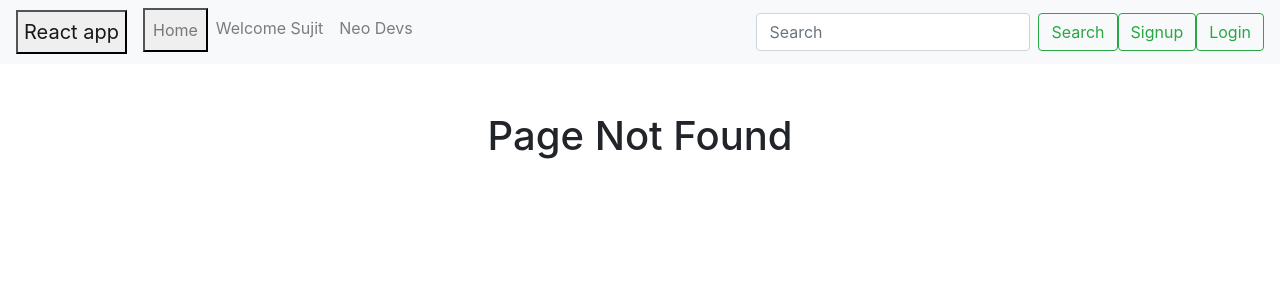
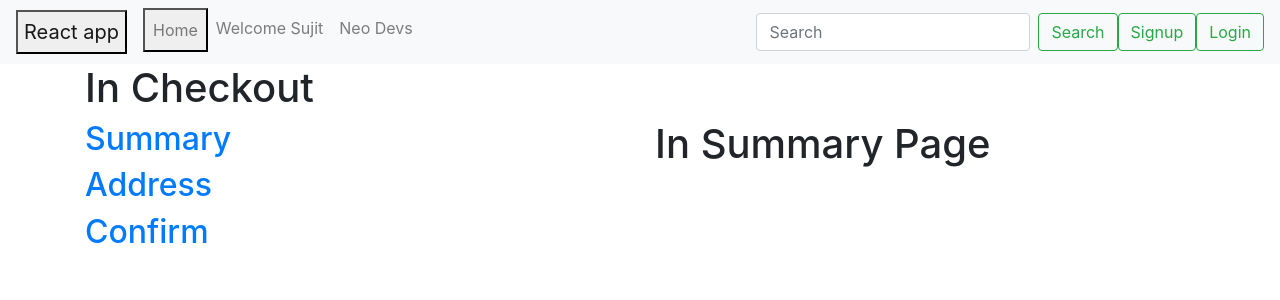
Before and after one commit to sujit3472/reactApp, a React (Create React App) app: page /checkout/summary in a window 1280 px wide. Before the commit this address had no page. Shown: the top 300 px of the page. Built offline with nearby package versions, Linux system fonts and the light colour scheme.

Commit message:
nested routing and env file creation, js file hide, logout button show if token found

```diff
--- a/src/App.js
+++ b/src/App.js
@@ -1,4 +1,4 @@
-import {useState, useEffect} from "react";
+import React, {Suspense, useState, useEffect} from "react";
 import {BrowserRouter as Router, Route, Switch} from "react-router-dom";
 import Navbar from './component/Navbar.js';
 import Signup from './component/signup.js';
@@ -7,10 +7,16 @@ import Pagenotfound from './component/pagenotfound.js'
 import Login from './component/Login.js'
 import Search from './component/Search.js'
 import CakeDetails from './component/CakeDetails.js'
+// import Cart from './component/Cart.js'
+import Checkout from './component/Checkout.js'
+import axios from 'axios';
 
 
 function App() {
 	var [login, setLogin] = useState(false)
+	var Cart = React.lazy(() => import('./component/Cart.js'));
+	Cart = <Suspense fallback={ <div> Loading..... </div>}><Cart></Cart></Suspense>
+
 	/*var myphone = () => {
 		setLogin(true);
 
@@ -24,7 +30,30 @@ function App() {
 		//alert("view render")
 	}, [maxdislike])*/
 	var details = {projectname : "React app", username : "Tester"};
+	console.log(localStorage.getItem('userAccessToken'));
 
+	useEffect(() => {
+		if(localStorage.getItem('userAccessToken')) {
+			axios({
+				method : 'get',
+				url : process.env.REACT_APP_BASE_URL + '/getuserdetails',
+				headers:{
+					authtoken : localStorage.getItem('userAccessToken')
+				}
+			}).then((response) =>  {
+				if(response.data.data.token) {
+					console.log("token valid");
+					setLogin(true);
+				}
+				else {
+					setLogin(false);
+				}
+			}, (error) => {
+
+			})
+		}
+
+	}, []);
 
   	return (
     	<div className="App">
@@ -38,6 +67,8 @@ function App() {
 		    	<Route exact path="/login" component={Login}></Route>
 		    	<Route exact path="/search" component={Search}></Route>
 		    	<Route exact path="/cake/:cakeid" component={CakeDetails}></Route>
+		    	<Route exact path="/cart/" >{Cart}</Route>
+		    	<Route path="/checkout"><Checkout/></Route>
 		    	<Route exact path="/*" component={Pagenotfound}></Route>
 			</Switch>
 	    	</Router>
--- /dev/null
+++ b/src/component/Address.js
@@ -0,0 +1,8 @@
+function Address() {
+	return (
+		<>
+		<h1>In Address page</h1>
+		</>
+	)
+}
+export default Address;
--- a/src/component/CakeDetails.js
+++ b/src/component/CakeDetails.js
@@ -8,7 +8,7 @@ function CakeDetails(props) {
 	var [isloading, setLoading]    = useState(true);
 	useEffect(() => {
 		axios({
-			url : 'https://apibyashu.herokuapp.com/api/cake/'+params.cakeid,
+			url : process.env.REACT_APP_BASE_URL+'/cake/'+params.cakeid,
 			method : 'get',
 			data : JSON}
 		).then((response) => {
--- /dev/null
+++ b/src/component/Cart.js
@@ -0,0 +1,15 @@
+import {Link} from "react-router-dom"
+function Cart(props) {
+
+	return (
+		<div className="container">
+			<h1>In Cart</h1>
+			<div className="row">
+				<Link to="/checkout">Checkout</Link>
+
+			</div>
+		</div>
+	)
+}
+
+export default Cart
--- /dev/null
+++ b/src/component/Checkout.js
@@ -0,0 +1,34 @@
+import {Link, Route, Redirect} from "react-router-dom"
+import {useRouteMatch} from "react-router-dom"
+import Summary from './Summary.js'
+import Address from './Address.js'
+import Confirm from './Confirm.js'
+
+
+function Checkout(props) {
+	var {path} = useRouteMatch();
+	// alert(JSON.stringify(path));
+	return(
+		<>
+		<div className="container">
+			<h1>In Checkout</h1>
+			<div className="row">
+
+				<div className="col-md-6">
+					<Link to={`${path}/summary`}><h2>Summary</h2></Link>
+					<Link to={`${path}/address`}><h2>Address</h2></Link>
+					<Link to={`${path}/confirm`}><h2>Confirm</h2></Link>
+				</div>
+
+				<div className="col-md-6">
+					<Route exact path={path}><Redirect to={`${path}/summary`}></Redirect></Route>
+					<Route exact path={`${path}/summary`} ><Summary/></Route>
+					<Route exact path={`${path}/address`} component={Address}></Route>
+					<Route exact path={`${path}/confirm`} component={Confirm}></Route>
+				</div>
+			</div>
+		</div>
+		</>
+	)
+}
+export default Checkout
--- /dev/null
+++ b/src/component/Confirm.js
@@ -0,0 +1,8 @@
+function Confirm() {
+	return (
+		<>
+		<h1>Confirm Page</h1>
+		</>
+	)
+}
+export default Confirm;
--- a/src/component/Login.js
+++ b/src/component/Login.js
@@ -51,11 +51,13 @@ class Login extends Component {
 		//return false;
 		if(password !== '' && checkEmail !== '') {
 			axios({
-				url : 'https://apibyashu.herokuapp.com/api/login',
+				url : process.env.REACT_APP_BASE_URL+'/login',
 				method : "post",
 				data:{'password':password, 'email': checkEmail}}
 			).then((response) => {
-				console.log();
+				// console.log(response.data.token);
+				localStorage.setItem('userAccessToken', response.data.token);
+				// localStorage.userAccessToken = response.data.token;
 				if(response.data.message)
 					alert(response.data.message);
 				else {
--- a/src/component/Navbar.js
+++ b/src/component/Navbar.js
@@ -4,7 +4,7 @@ import axios from 'axios';
 
 
 let Navbar = (prop) => {
-	//console.log(prop.history);
+	console.log(prop.isloggedin);
 
 	var [isloggedin, setUser] = useState()
 	useEffect(() => {
@@ -24,7 +24,7 @@ let Navbar = (prop) => {
 		// var redirectUrl = ;
 		if(searchstring !== '') {
 			axios({
-				url : 'https://apibyashu.herokuapp.com/api/searchcakes?q='+searchstring,
+				url : process.env.REACT_APP_BASE_URL+'/searchcakes?q='+searchstring,
 				method : "get",
 				data:JSON}
 			).then((response) => {
@@ -89,7 +89,7 @@ let Navbar = (prop) => {
 					{searchstring}
 					<button className="btn btn-outline-success my-2 my-sm-0" type="submit" onClick={search}>Search</button>
 					{ !isloggedin && <Link to="/signup"><button className="btn btn-outline-success" >Signup</button></Link> }
-					<Link to="/login"><button className="btn btn-outline-success">Login</button></Link>
+					{ !isloggedin && <Link to="/login"><button className="btn btn-outline-success">Login</button></Link>}
 					{ isloggedin &&  <button className="btn btn-outline-success" onClick={logout}>Logout</button> }
 				</form>
 			</div>
--- /dev/null
+++ b/src/component/Summary.js
@@ -0,0 +1,8 @@
+function Summary() {
+	return (
+		<>
+		<h1>In Summary Page</h1>
+		</>
+	)
+}
+export default Summary;
--- a/src/component/cakelist.js
+++ b/src/component/cakelist.js
@@ -8,7 +8,7 @@ function Cakelist() {
 	var [isloading, setLoading] = useState(true);
 
 	useEffect(() => {
-		axios({method : "get", url : 'https://apibyashu.herokuapp.com/api/allcakes', data:JSON}).then((response) => {
+		axios({method : "get", url : process.env.REACT_APP_BASE_URL +'/allcakes', data:JSON}).then((response) => {
 			// console.log();
 			setCakes(response.data.data);
 			setLoading(false);
--- a/src/component/signup.js
+++ b/src/component/signup.js
@@ -70,7 +70,7 @@ class Signup extends Component {
 			//return false;
 		if(userName !=='' && password !== '' && checkEmail !== '') {
 			axios({
-				url : 'https://apibyashu.herokuapp.com/api/register',
+				url : process.env.REACT_APP_BASE_URL+'/register',
 				method : "post",
 				data:{'name': userName, 'password':password, 'email': checkEmail}}
 			).then((response) => {
```
Also changed, not shown: 2 other files (tests, documents, lock files or other folders).
